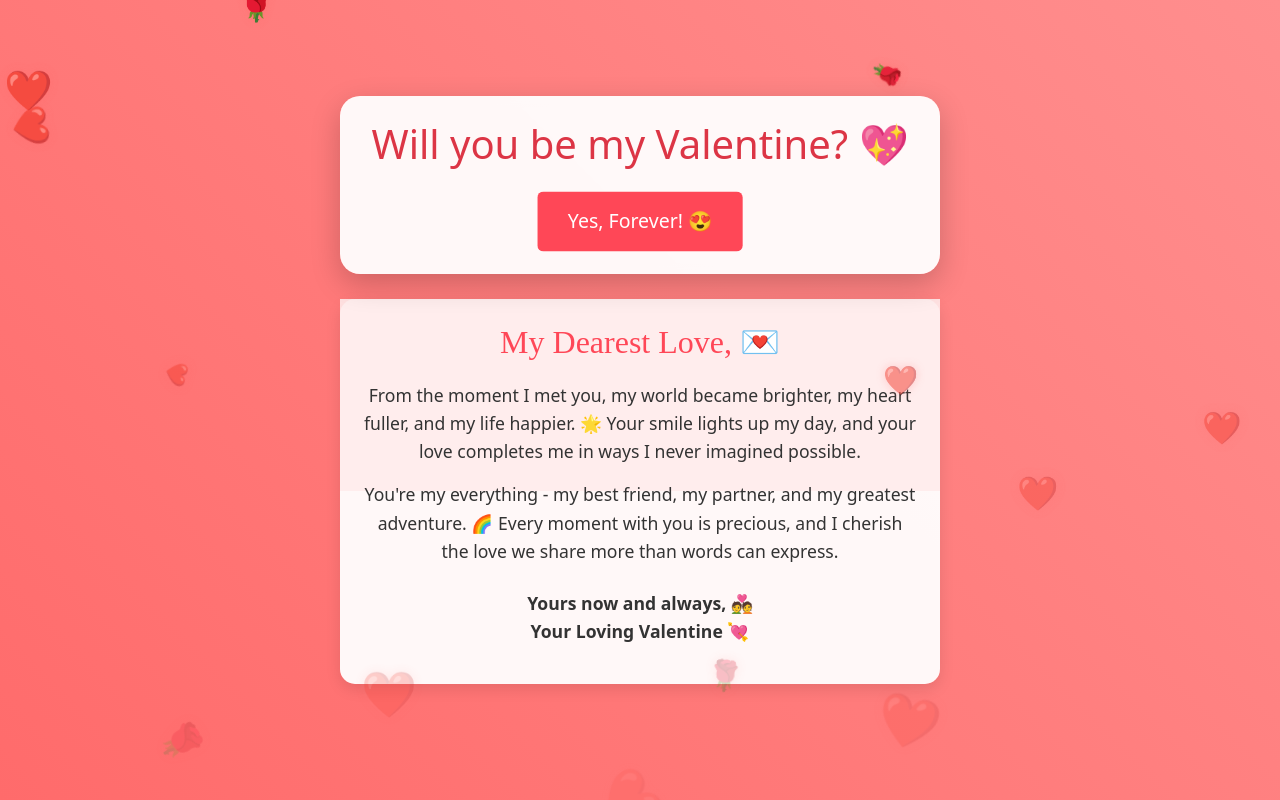
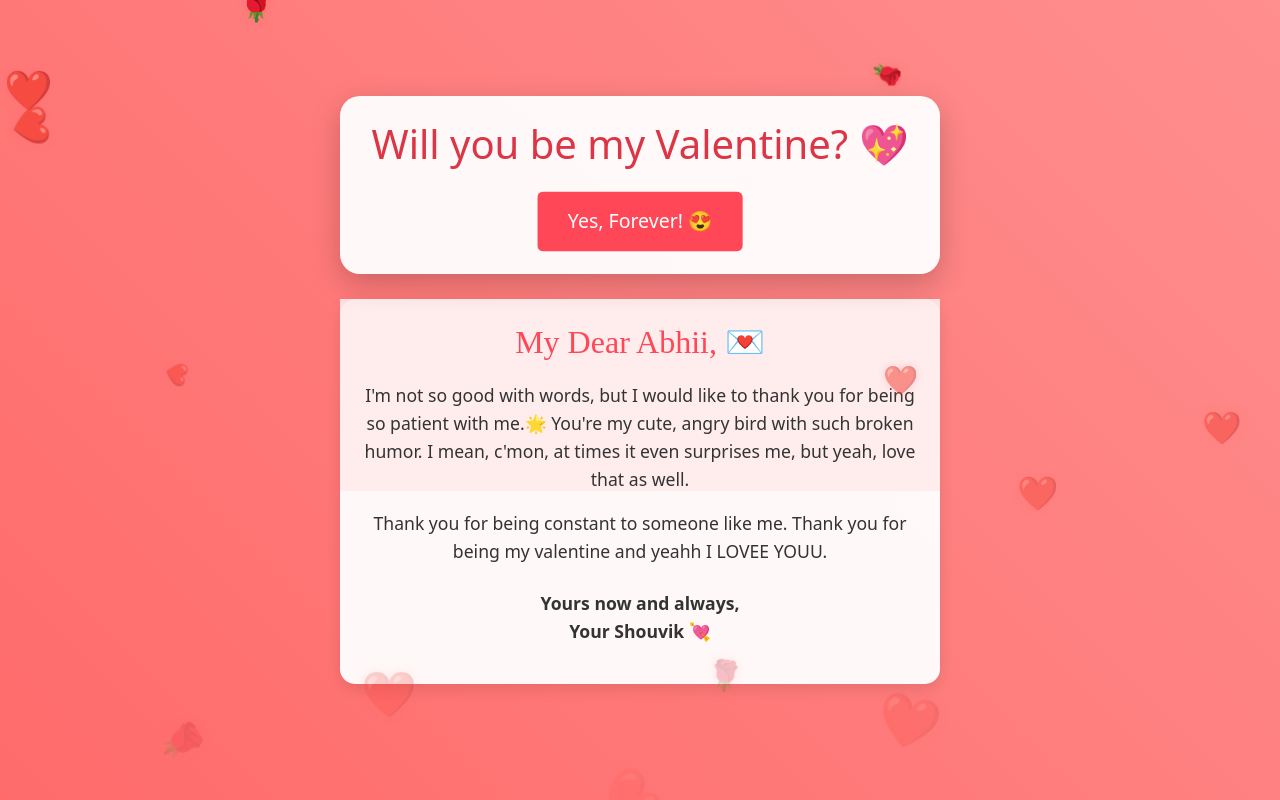
Before and after one commit to Shouvik-Ghosh01/new-repo, a React (Create React App) app: page / in a window 1280 px wide. Both pictures are taken after a click on the button "Yes, Forever! 😍". Built offline with nearby package versions, Linux system fonts and the light colour scheme.

Commit message:
third commit

```diff
--- a/src/App.js
+++ b/src/App.js
@@ -86,22 +86,21 @@ const ValentineProposal = () => {
               transition: { delay: 0.5, duration: 0.4 }
             }}
           >
-            <h2>My Dearest Love, 💌</h2>
+            <h2>My Dear Abhii, 💌</h2>
             <motion.p
               initial={{ x: -50, opacity: 0 }}
               animate={{ x: 0, opacity: 1 }}
               transition={{ delay: 0.7 }}
             >
-              From the moment I met you, my world became brighter, my heart fuller, and my life happier. 🌟
-              Your smile lights up my day, and your love completes me in ways I never imagined possible.
+              I'm not so good with words, but I would like to thank you for being so patient with me.🌟
+              You're my cute, angry bird with such broken humor. I mean, c'mon, at times it even surprises me, but yeah, love that as well.
             </motion.p>
             <motion.p
               initial={{ x: 50, opacity: 0 }}
               animate={{ x: 0, opacity: 1 }}
               transition={{ delay: 1.0 }}
             >
-              You're my everything - my best friend, my partner, and my greatest adventure. 🌈
-              Every moment with you is precious, and I cherish the love we share more than words can express.
+              Thank you for being constant to someone like me. Thank you for being my valentine and yeahh I LOVEE YOUU.
             </motion.p>
             <motion.p
               initial={{ scale: 0.8, opacity: 0 }}
@@ -109,7 +108,7 @@ const ValentineProposal = () => {
               transition={{ delay: 1.5 }}
               className="mt-4"
             >
-              <strong>Yours now and always, 💑<br/>Your Loving Valentine 💘</strong>
+              <strong>Yours now and always, <br/>Your Shouvik 💘</strong>
             </motion.p>
           </motion.div>
         </motion.div>
```
